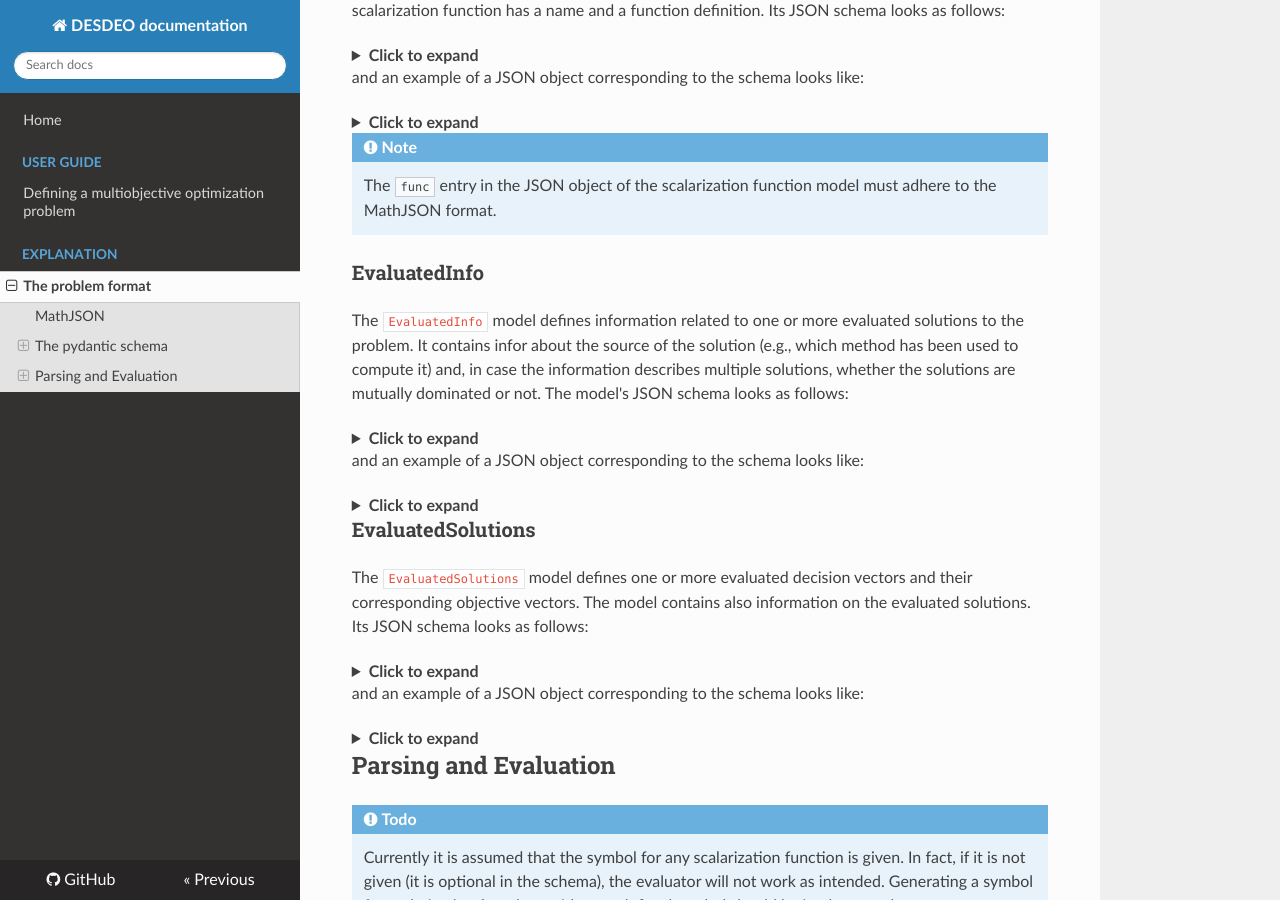
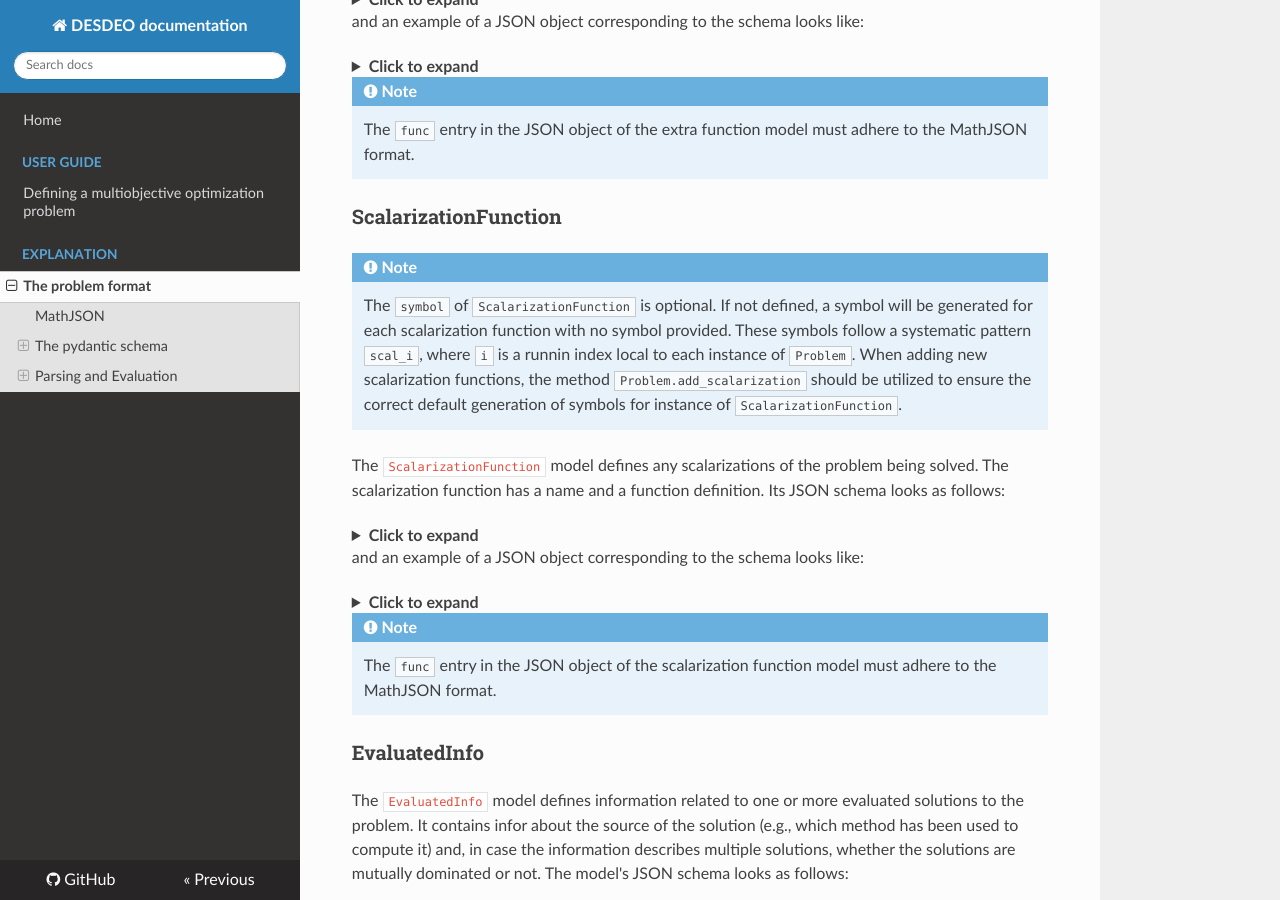
Before and after one commit to industrial-optimization-group/DESDEO, an MkDocs documentation site: the page built from docs/explanation/problem_format.md, in a window 1280 px wide and 900 px high, scrolled down 3245 px. Built offline with MkDocs 1.6.1, drawn with Linux system fonts in a browser that asks for light colours; nearby versions of some CDN libraries; some of the changed text lies outside the part shown.

Commit message:
Updated docs.

```diff
--- a/docs/explanation/problem_format.md
+++ b/docs/explanation/problem_format.md
@@ -31,6 +31,15 @@
 
 The **name** and **description** of the problem are just strings. The other fields consist of one or
 more additional models, which will be described next.
+
+!!! Note
+    The `symbol` entries across all fields must be unique. If one or more non-unique symbols are
+    defined, `Problem` will raise an error when being initialized.
+
+!!! Note
+    The `symbol` `scal_i`, where `i` is any positive integer, is reserved and should not be used as a symbol
+    in any model with a `symbol` field. The `scal_i` pattern is used to generate symbols for instances of
+    `ScalarizationFunction` that have a default symbol of `None`.
 
 ### Constant
 
@@ -445,6 +454,13 @@
 
 ### ScalarizationFunction
 
+!!! Note
+    The `symbol` of `ScalarizationFunction` is optional. If not defined, a symbol will be generated for each
+    scalarization function with no symbol provided. These symbols follow a systematic pattern `scal_i`, where
+    `i` is a runnin index local to each instance of `Problem`. When adding new scalarization functions, the
+    method `Problem.add_scalarization` should be utilized to ensure the correct default generation of symbols
+    for instance of `ScalarizationFunction`.
+
 The `ScalarizationFunction` model defines any scalarizations of the problem being solved. The scalarization
 function has a name and a function definition. Its JSON schema looks as follows:
 
```
